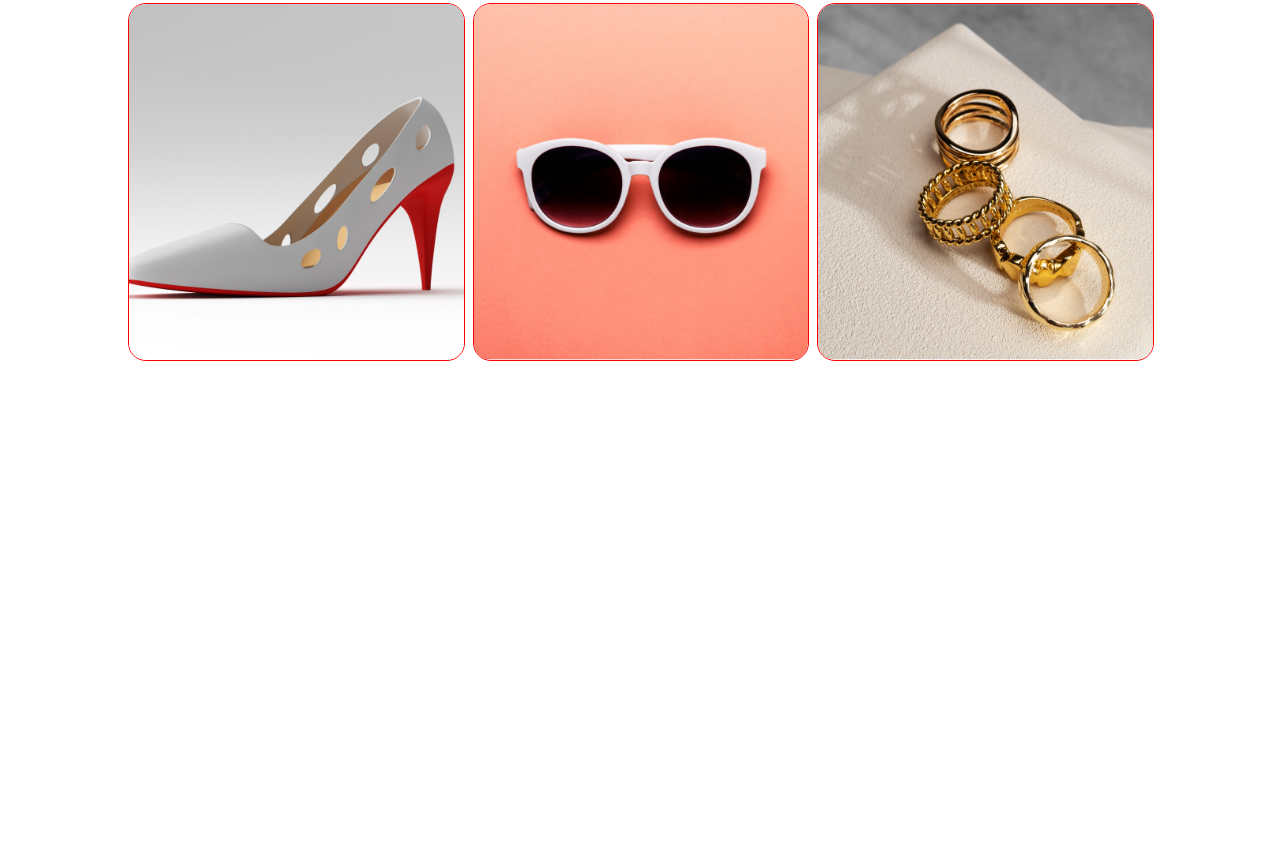
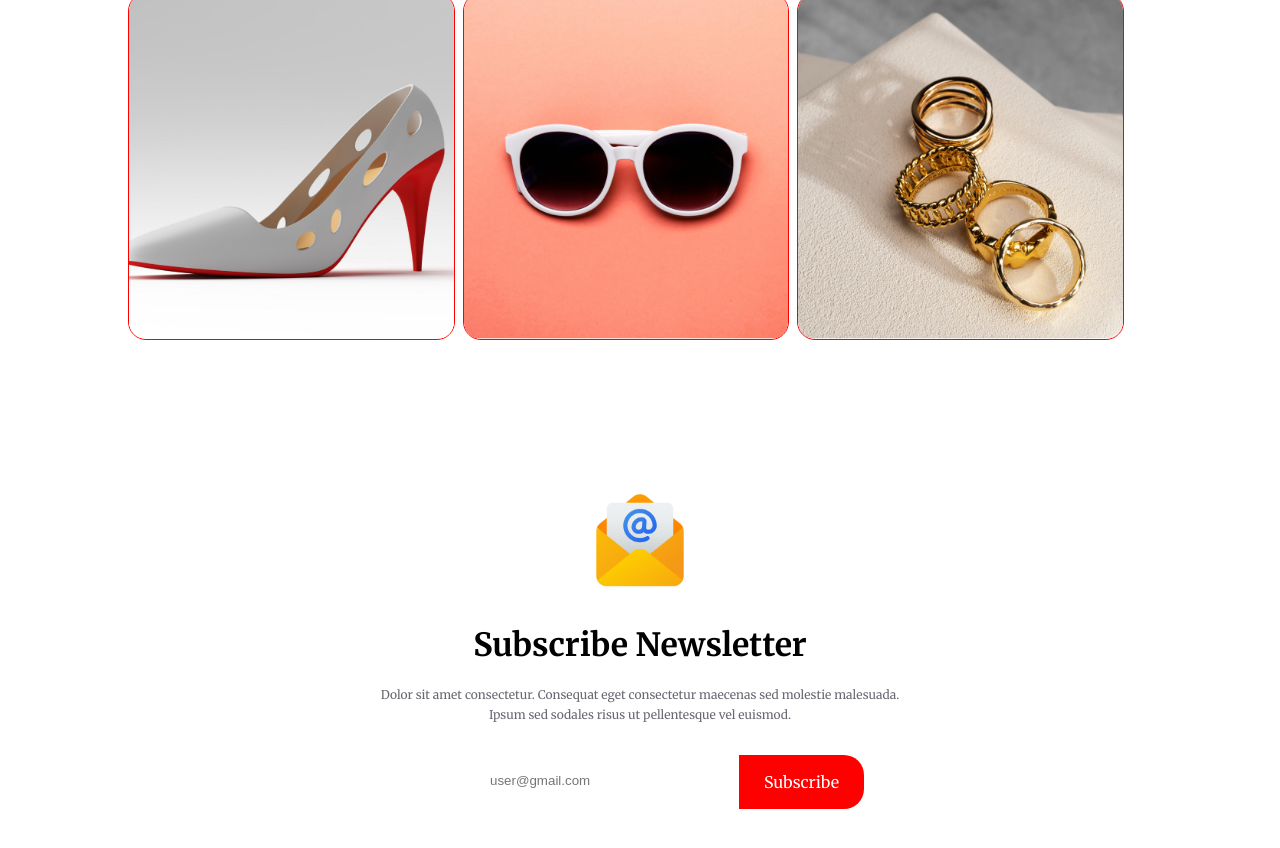
Before and after one commit to rashed4752/Happy_New_Year, a plain HTML site: page index.html in a window 1280 px wide. Shown: the part 4003-4851 px from the top of the page. Before the commit the page ends 4514 px from the top, so only its background shows below. Drawn offline with Linux system fonts and the light colour scheme.

Commit message:
mail subscribe section add

```diff
--- a/index.html
+++ b/index.html
@@ -113,7 +113,11 @@
 
     <!-- subscribve news letter section start -->
     <div class="newsletter_section">
-
+        <img src="image/Group 61.png" alt="Email Logo">
+        <h1>Subscribe Newsletter</h1>
+        <p>Dolor sit amet consectetur. Consequat eget consectetur maecenas sed molestie malesuada. Ipsum sed sodales risus ut pellentesque vel euismod. </p>
+        <input type="email" placeholder="user@gmail.com">
+        <a class="subscribe_EmailButton" href="index.html">Subscribe</a>
     </div>
     <!-- subscribve news letter section ends -->
 
--- a/style.css
+++ b/style.css
@@ -337,6 +337,7 @@ a{
     display: grid;
     grid-template-columns: repeat(3, 1fr);
     grid-gap: 10px;
+    width: 994px;
   }
 
 .grid img{
@@ -349,5 +350,44 @@ a{
 /* ------------------------------ */
 
 /* newsletter section css style  */
+.newsletter_section{
+    width: 80%;
+    margin: 0 auto;
+    text-align: center;
+}
+.newsletter_section img{
+    width: 100px;
+    margin-bottom: 30px;
+}
+.newsletter_section h1{
+    margin-bottom: 20px;
+}
+.newsletter_section p {
+    width: 553px;
+    margin: 0 auto;
+    font-size: 12px;
+    color: rgba(7, 2, 17, 0.60);
+    line-height: 20px;
+    margin-bottom: 30px
+}
+.newsletter_section input {
+    margin-bottom: 50px;
+    margin-right: 100px;
+    width: 200px;
+    height: 23px;
+    padding: 14px;
+    border-radius: 20px 0px 0px 20px;
+    position: relative;
+    border: none;
+}
+.subscribe_EmailButton {
+    background: red;
+    padding: 17px 25px;
+    display: inline-block;
+    border-radius: 0px 20px 20px 0px;
+    position: absolute;
+    left: 739px;
+    color: #fff;
+}
 
 /* --------------------------------- */
```
